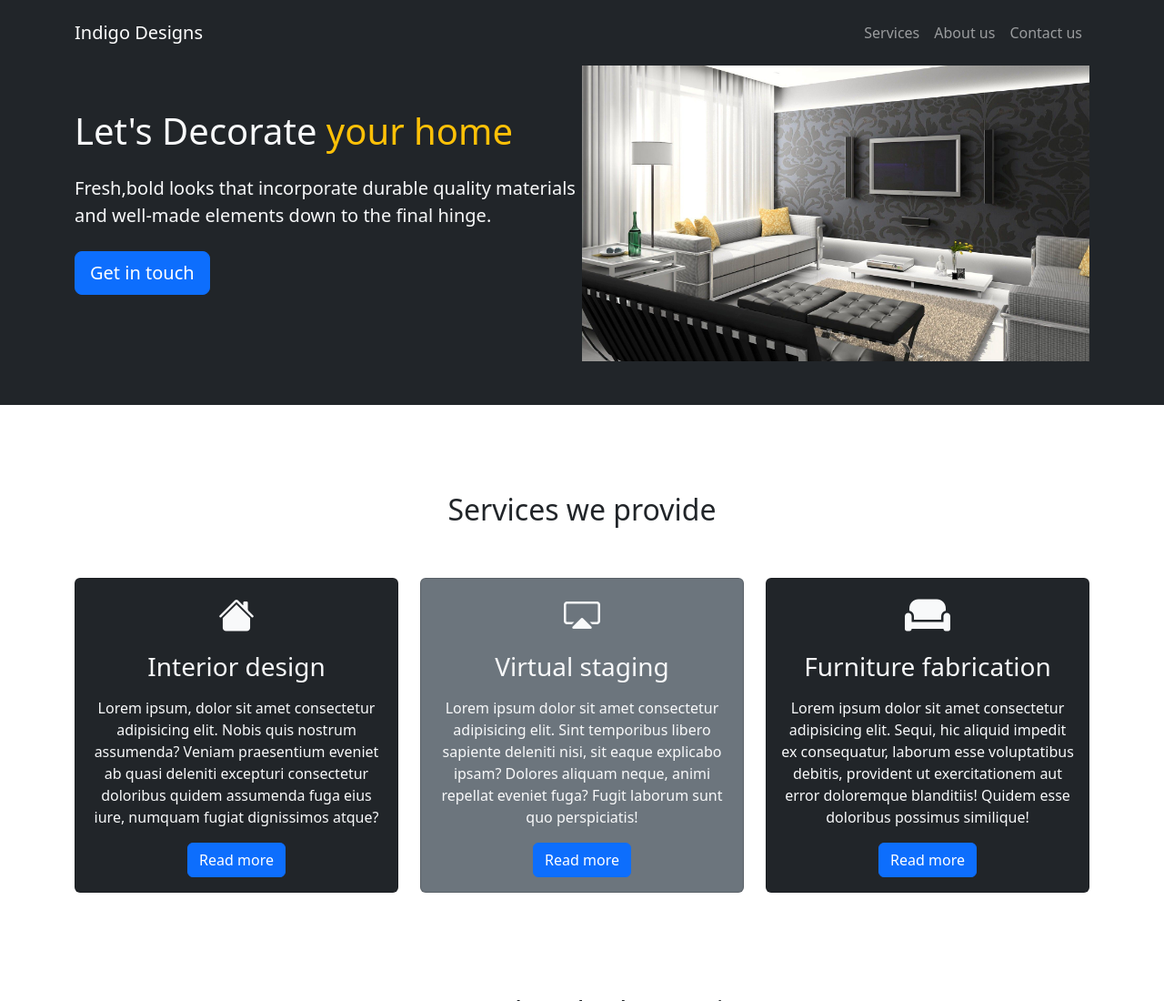
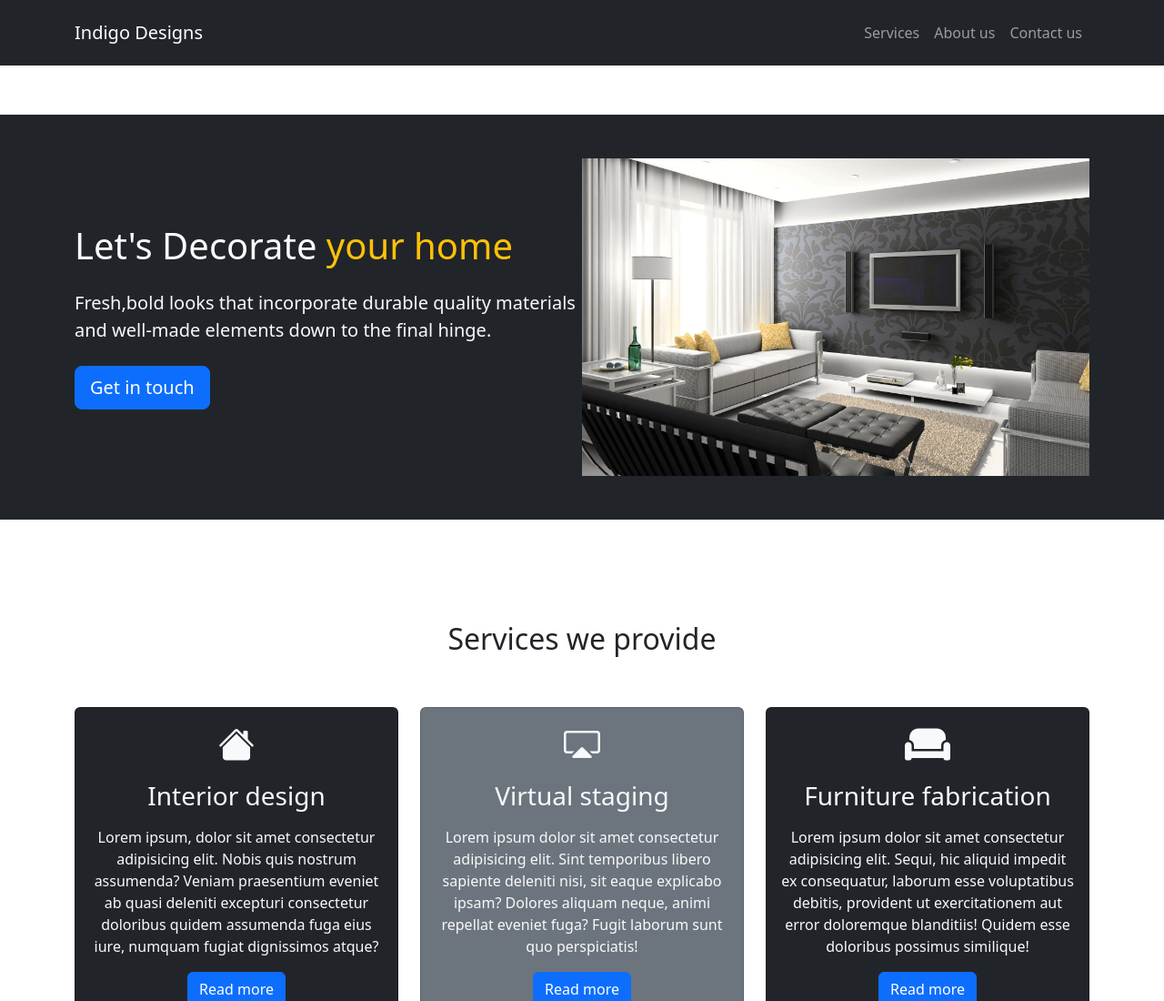
Before and after one commit to heismoody/indigo-designs, a plain HTML site: page index.html in a window 1280 px wide. Shown: the top 1100 px of the page at 91% size. Drawn offline with nearby package versions, Linux system fonts and the light colour scheme; files whose address does not match are found by name.

```diff
--- a/index.html
+++ b/index.html
@@ -33,7 +33,7 @@
         </div>
     </nav>
     <!--showcase-->
-<section id="home" class="bg-dark text-light p-5 text-center text-sm-start">
+<section id="home" class="bg-dark text-light p-5 text-center text-sm-start my-3">
     <div class="container">
         <div class="d-sm-flex align-items-center justify-contents-between">
             <div>
--- a/style.css
+++ b/style.css
@@ -0,0 +1,5 @@
+body::before {
+    display:block;
+    content: '';
+    height: 110px;
+}
```
